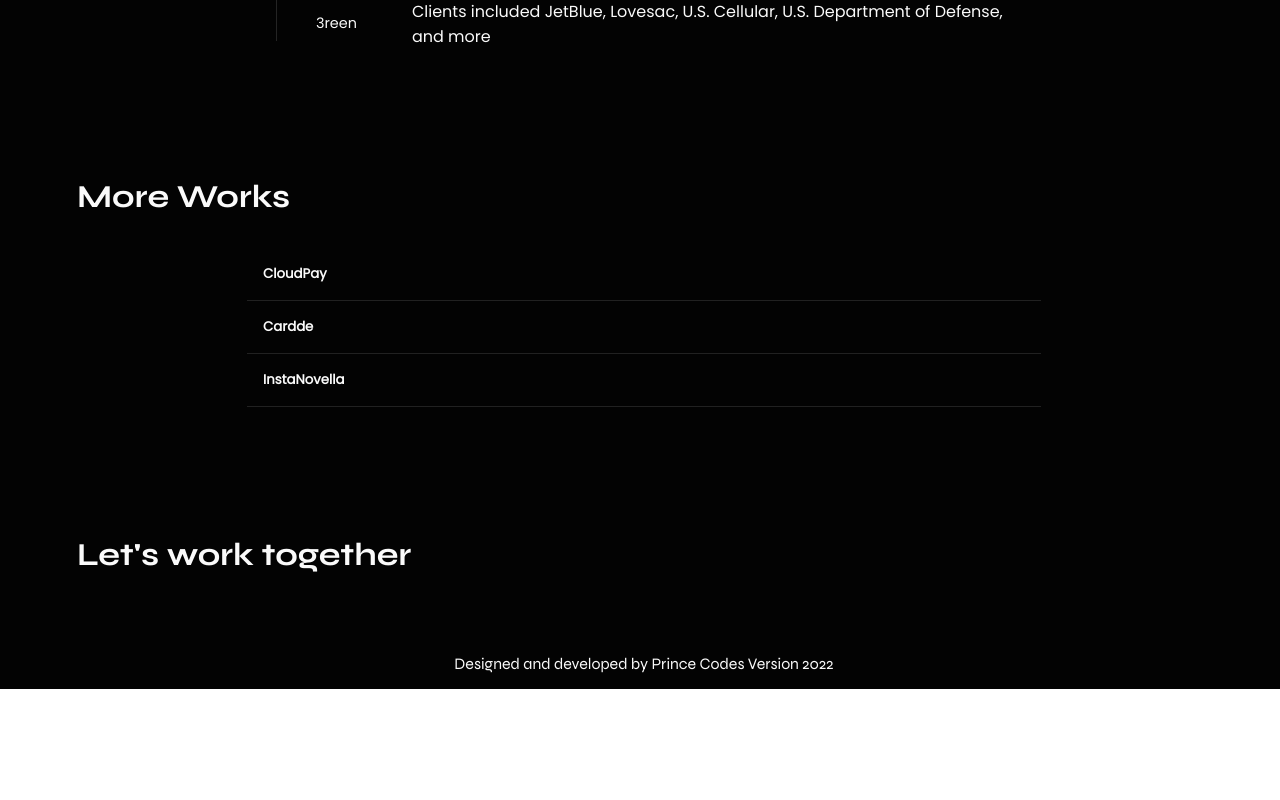
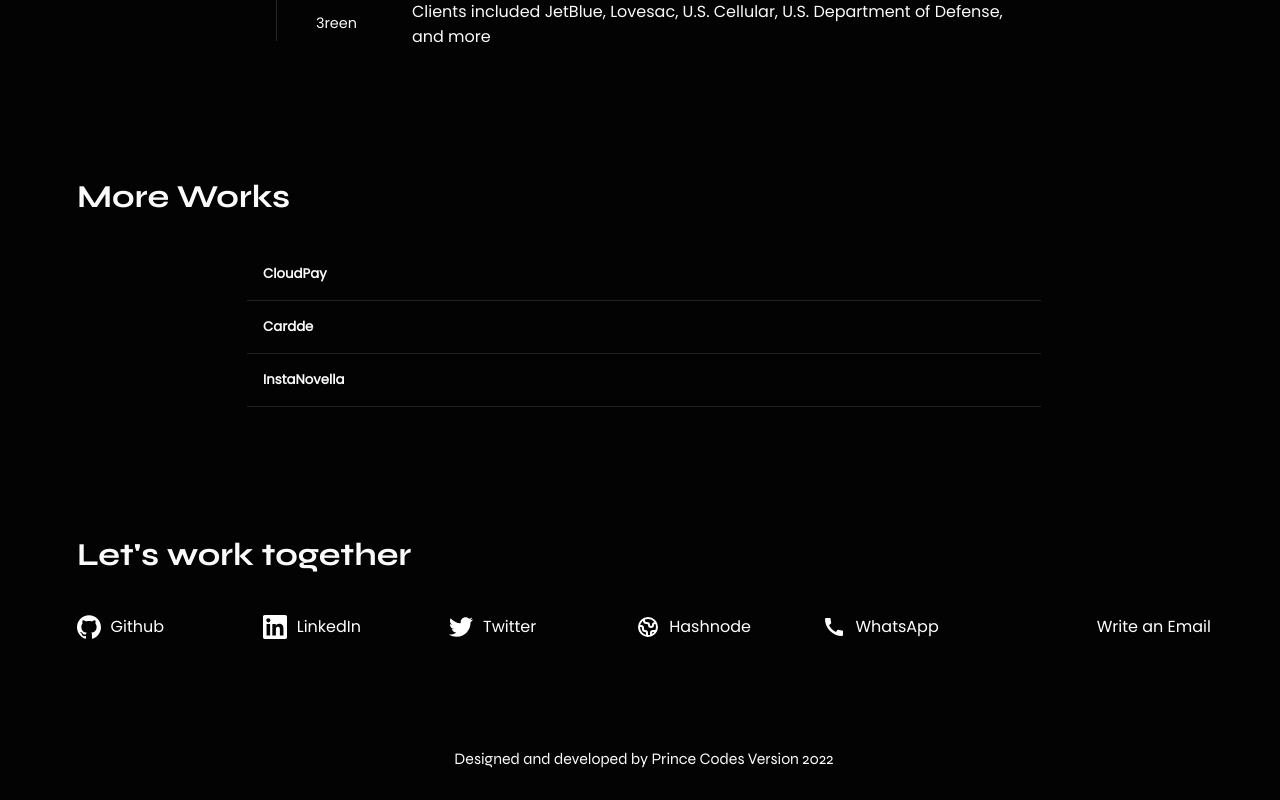
Before and after one commit to princecodes247/princecodes-2022, a Nuxt app: page / in a window 1280 px wide. Shown: the part 2445-3245 px from the top of the page. Before the commit the page ends 3134 px from the top, so only its background shows below. Built offline with nearby package versions, Linux system fonts and the light colour scheme.

Commit message:
fix: visual distortions

```diff
--- a/assets/css/main.scss
+++ b/assets/css/main.scss
@@ -458,7 +458,8 @@
   display: flex;
   align-items: center;
   justify-content: space-between;
-  display: none;
+  margin: 40px 0 30px 0;
+  // display: none;
   @media screen and (max-width: 768px) {
     flex-direction: column;
     align-items: center;
@@ -493,7 +494,7 @@
   display: flex;
   justify-content: center;
   align-items: center;
-  padding: 1em;
+  padding: 2em 1em;
   text-align: center;
   font-family: Syne, sans-serif;
 }
```
